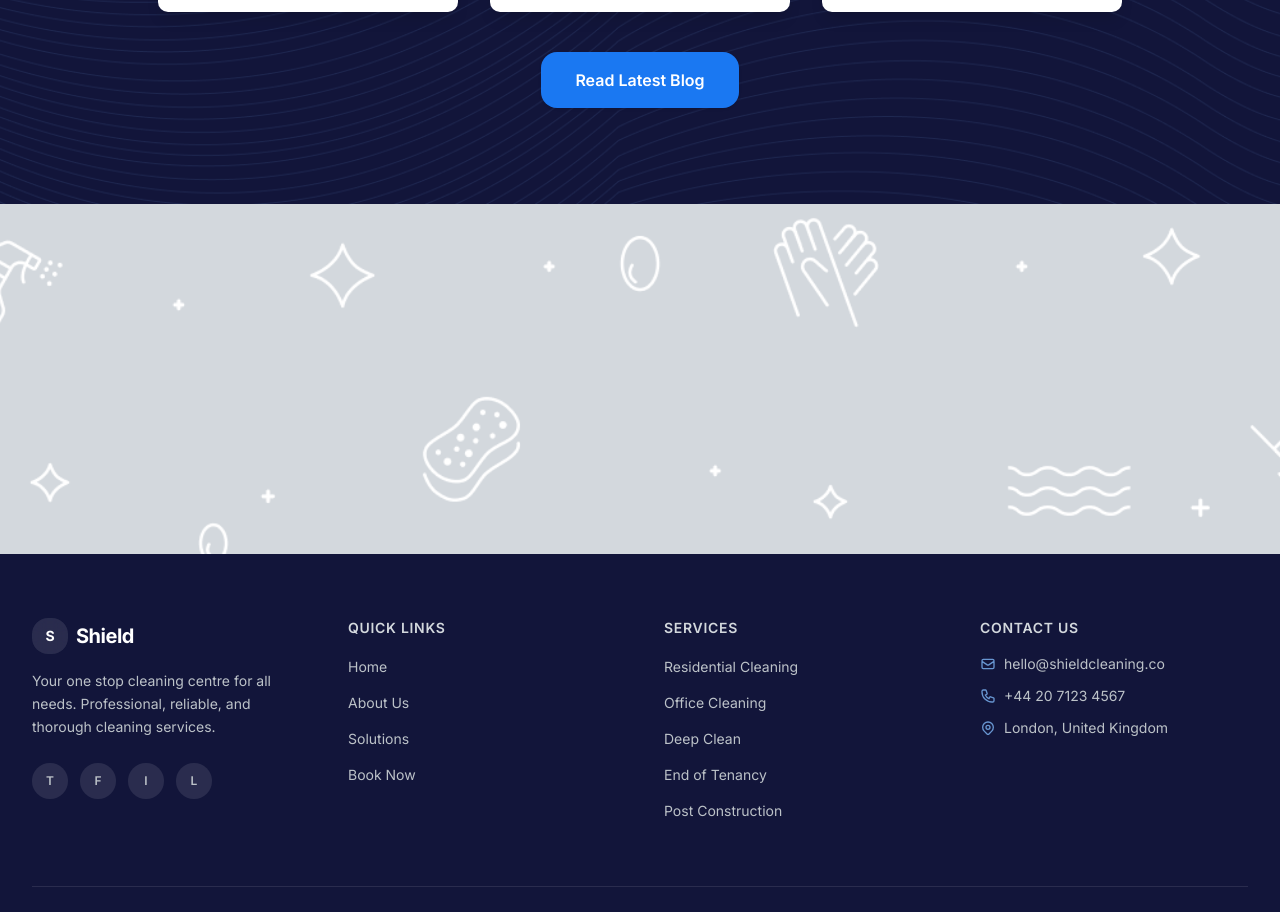
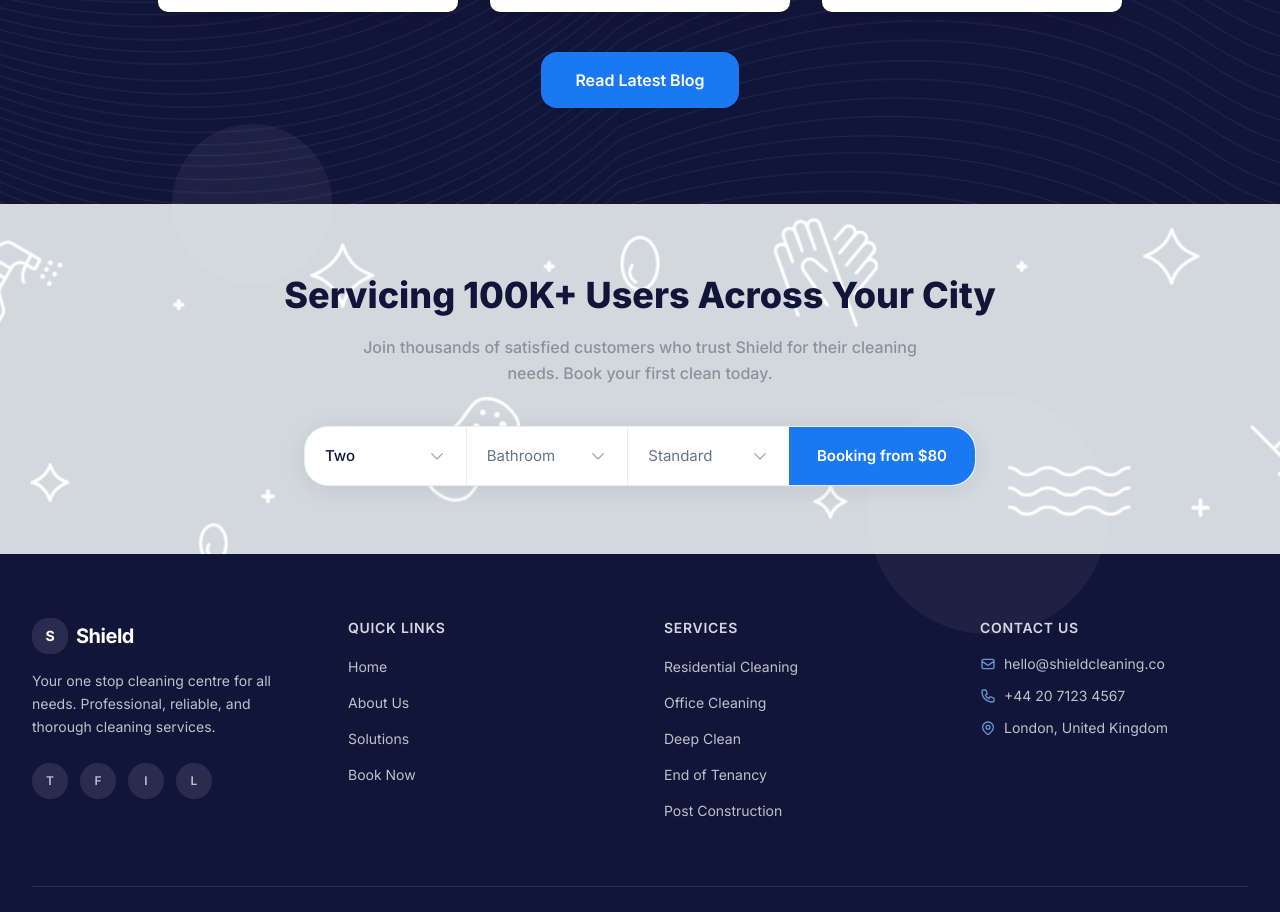
Before and after one commit to MichaelNdunwa/cleaning-service-booking-platform, a Next.js app in the folder frontend/: page / in a window 1280 px wide. Shown: the part 2017-2929 px from the top of the page. Built offline with nearby package versions, Linux system fonts and the light colour scheme.

Commit message:
[IMP] 19: the 'CTA Banner Section' is good to go

```diff
--- a/frontend/src/app/page.tsx
+++ b/frontend/src/app/page.tsx
@@ -384,8 +384,25 @@ function CTASection() {
       style={{ backgroundImage: "url('/images/cta-banner-bg.png')" }}
     >
       <div className="max-w-5xl mx-auto px-4 sm:px-6 lg:px-8">
-        <div className="cta-banner rounded-3xl h-[350px] flex flex-col items-center justify-center px-8 text-center relative overflow-hidden">
+        <div className="cta-banner rounded-3xl h-[350px] flex flex-col items-center justify-center px-4 sm:px-8 text-center relative overflow-visible">
+          {/* Decorative elements (re-added for visual flair) */}
+          <div className="absolute top-0 left-0 w-40 h-40 bg-white/5 rounded-full -translate-x-1/2 -translate-y-1/2 pointer-events-none" />
+          <div className="absolute bottom-0 right-0 w-60 h-60 bg-white/5 rounded-full translate-x-1/3 translate-y-1/3 pointer-events-none" />
 
+          <div className="relative z-10 w-full max-w-4xl mx-auto">
+            <h2 className="text-2xl sm:text-3xl lg:text-4xl font-extrabold text-neutral-900 mb-2 sm:mb-4 leading-tight">
+              Servicing 100K+ Users Across Your City
+            </h2>
+            <p className="text-neutral-500 font-medium text-sm sm:text-base leading-relaxed mb-8 sm:mb-10 max-w-xl mx-auto">
+              Join thousands of satisfied customers who trust Shield for their
+              cleaning needs. Book your first clean today.
+            </p>
+
+            {/* The newly added Booking Bar integrated here */}
+            <div className="w-full">
+              <BookingBar />
+            </div>
+          </div>
         </div>
       </div>
     </section>
```
